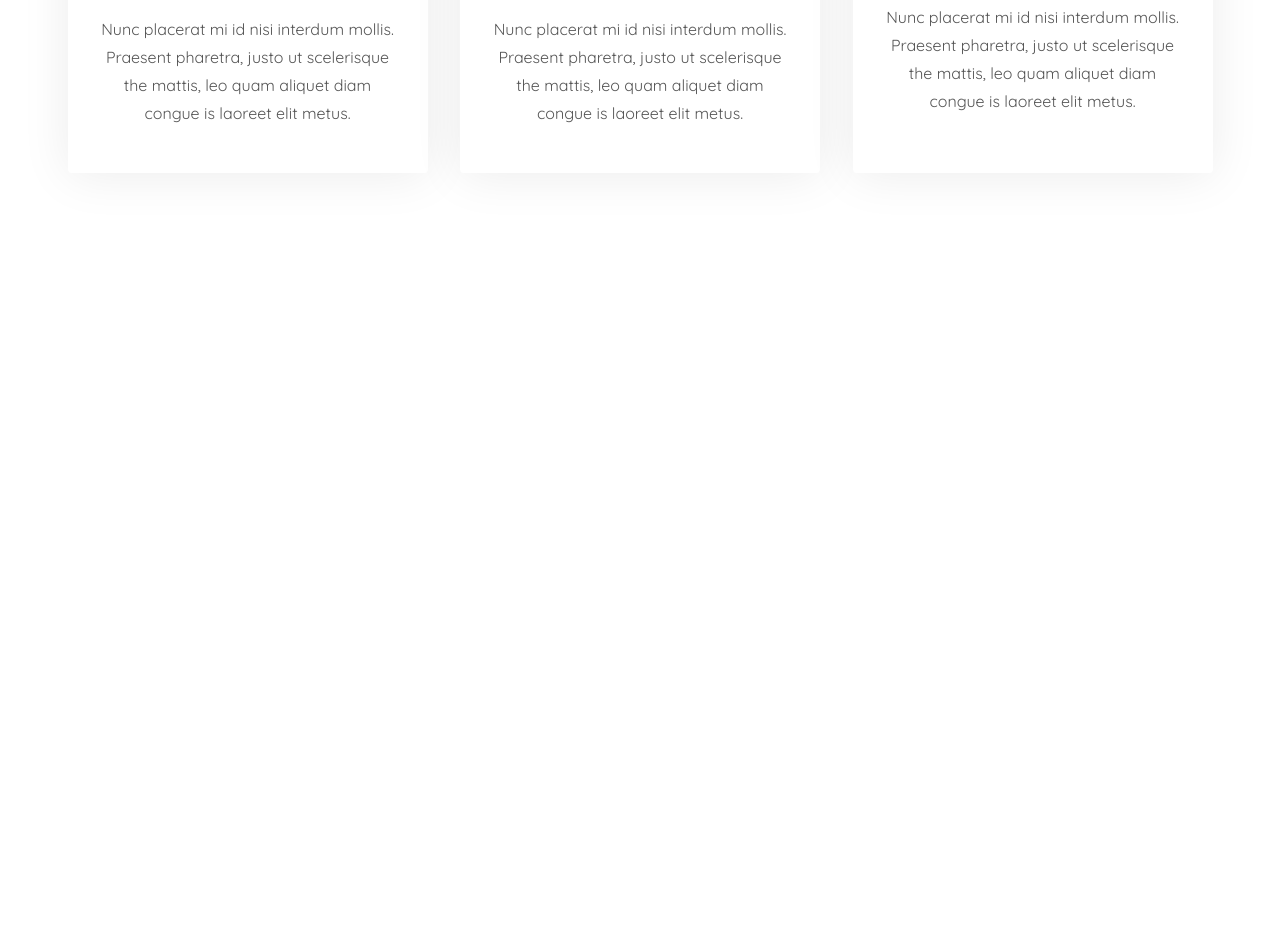
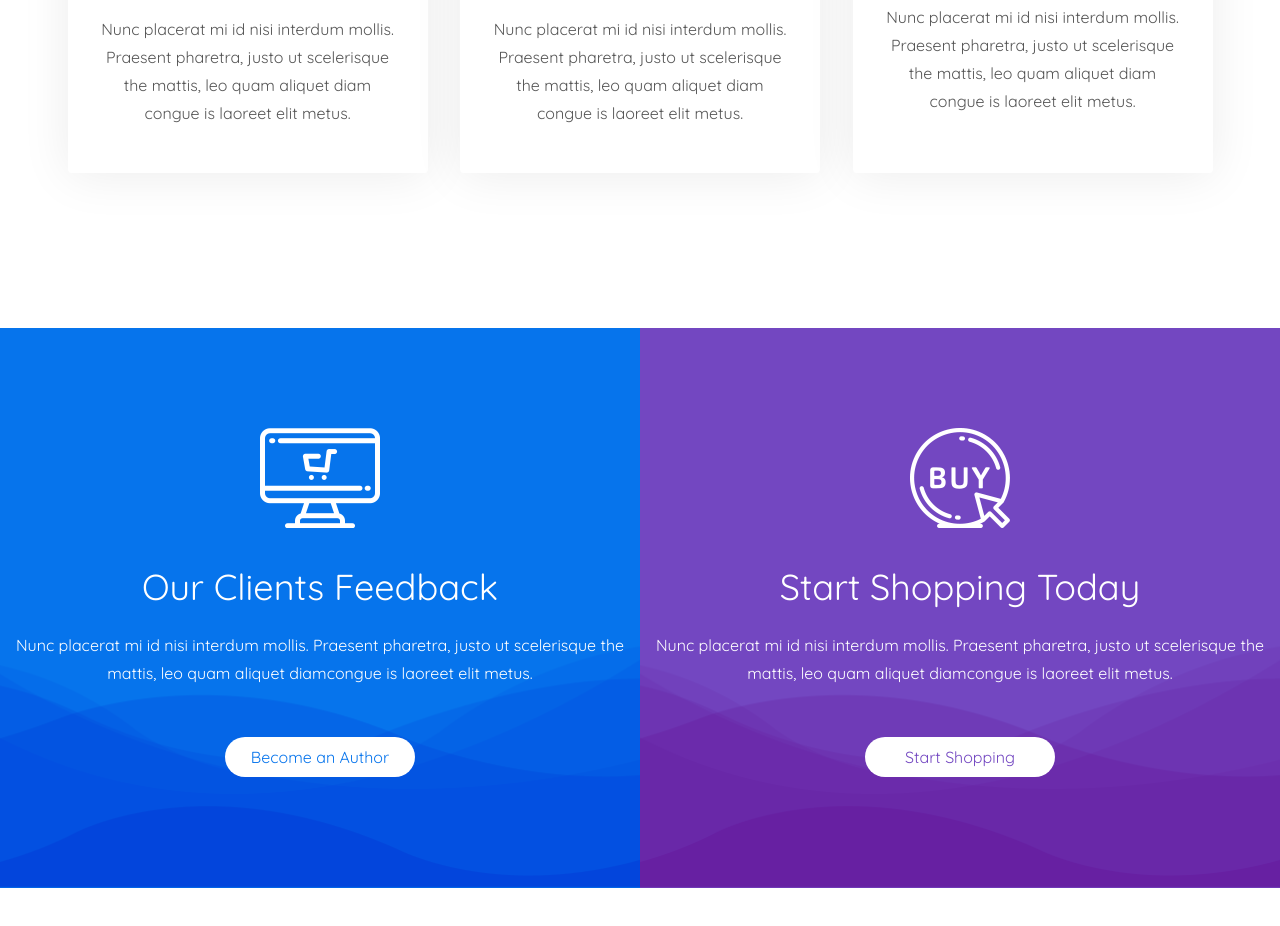
Before and after one commit to aSpeeDAyad/MartPlace, a website: page app/index.html in a window 1280 px wide. Shown: the part 6424-7350 px from the top of the page. Before the commit the page ends 6752 px from the top, so only its background shows below. Drawn offline with nearby package versions, Linux system fonts and the light colour scheme; files that its build step writes are made by us from their sources; files whose address does not match are found by name.

Commit message:
add section why and sel-buy

```diff
--- a/app/index.html
+++ b/app/index.html
@@ -1172,7 +1172,49 @@
                         </a>
                     </div>
                 </div>
+
+
             </div>
+        </section>
+        <section class="sell-buy">
+            <div class="fluent-container">
+                <div class="sell-buy_inner">
+                    <div class="sell-buy-item sell-buy-item-bg-blue">
+                        <div class="sell-buy_wrapper">
+                            <div class="sell-buy-img-monitor">
+
+                            </div>
+                            <div class="sell-buy-title">
+                                Our Clients Feedback
+                            </div>
+                            <div class="sell-buy-text">
+                                Nunc placerat mi id nisi interdum mollis. Praesent pharetra, justo ut scelerisque
+                                the mattis, leo quam aliquet diamcongue is laoreet elit metus.
+                            </div>
+
+                            <a class="sell-buy-blue-text blue" href="javscript:">Become an Author</a>
+
+                        </div>
+                    </div>
+                    <div class="sell-buy-item sell-buy-item-bg-purple">
+                        <div class="sell-buy_wrapper">
+                            <div class="sell-buy-img-buy ">
+
+                            </div>
+                            <div class="sell-buy-title">
+                                Start Shopping Today
+                            </div>
+                            <div class="sell-buy-text">
+                                Nunc placerat mi id nisi interdum mollis. Praesent pharetra, justo ut scelerisque
+                                the mattis, leo quam aliquet diamcongue is laoreet elit metus.
+                            </div>
+
+                            <a href="jacascript:">Start Shopping  </a>
+
+                        </div>
+
+                    </div>
+                </div>
         </section>
 
     </main>
--- a/app/scss/style.scss
+++ b/app/scss/style.scss
@@ -994,9 +994,10 @@
 
 
     }
+
     .slick-prev.slick-arrow {
         right: 130px;
-        }
+    }
 
 
     .newest_product-card-avtor-avatar {
@@ -1325,3 +1326,91 @@
 .sixth:before {
     content: '06';
 }
+
+
+//  Finish develope section 'Why'
+//  Start develope section  'Sell-Buy'
+.sell-buy {
+    margin: 0px 0px 100px;
+
+    &_inner {
+        display: flex;
+        justify-content: space-between;
+
+    }
+
+    &-item {
+        min-height: 560px;
+        height: 100%;
+        width: 100%;
+        @include bg;
+        padding: 100px 0;
+
+        &-bg-blue {
+            background-image: url(../images/bg-sales.png);
+            min-height: 560px;
+            height: 100%;
+            width: 100%;
+        }
+
+        &-bg-purple {
+            background-image: url(../images/bg-start.png);
+            min-height: 560px;
+            height: 100%;
+            width: 100%;
+        }
+    }
+
+    &_wrapper {
+        text-align: center;
+    }
+
+    &-img-monitor {
+        margin: 0 auto;
+        text-align: center;
+        background-image: url(..//images/monitor.png);
+        width: 120px;
+        height: 100px;
+
+    }
+
+    &-img-buy {
+        margin: 0 auto;
+        text-align: center;
+        width: 100px;
+        height: 100px;
+        background-image: url(..//images/buy.png);
+    }
+
+    &-title {
+        margin-top: 45px;
+        font-size: 36px;
+        color: #fff;
+    }
+
+    &-text {
+        margin-top: 30px;
+        font-size: 16px;
+        color: #fff;
+        margin-bottom: 50px;
+    }
+
+
+    a {
+        border-radius: 50px;
+        background-color: #fff;
+        min-width: 190px;
+        color: #7347c1;
+        line-height: 0;
+        padding: 20px 5px;
+
+    }
+    &-blue-text.blue{
+        color:$blue;
+    }
+
+}
+
+.fluent-container {
+    margin: 0 auto;
+}
```
Also changed, not shown: app/images/bg-sales.png (added), app/images/bg-start.png (added), app/images/buy.png (added), app/images/monitor.png (added).
